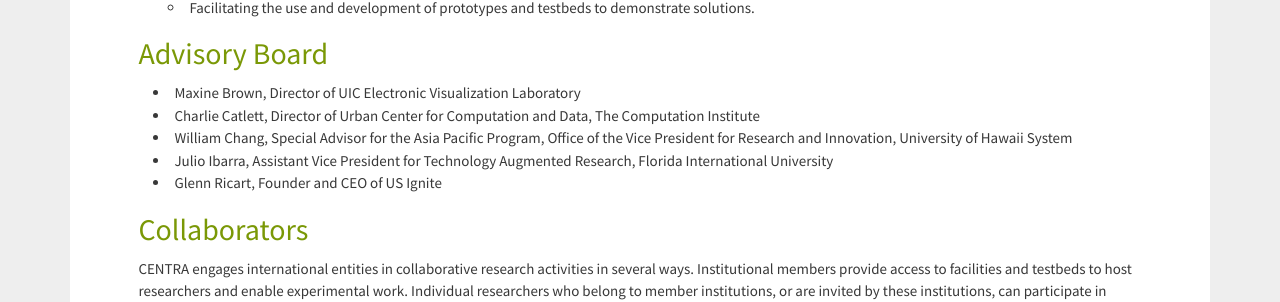
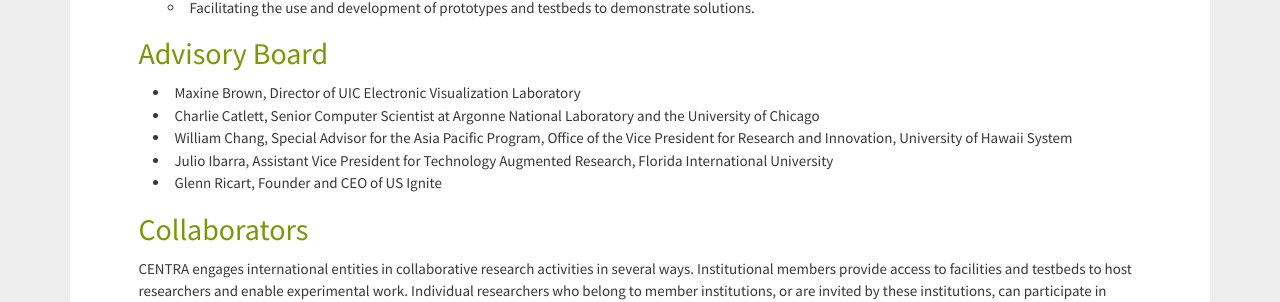
Before and after one commit to hmchou56/centra8, a Jekyll site: the page built from about.md, in a window 1280 px wide. Shown: the part 1256-1558 px from the top of the page. Built offline with Jekyll 4.4.1, drawn with Linux system fonts in a browser that asks for light colours; nearby versions of some CDN libraries.

Commit message:
updated Catlett's info

```diff
--- a/about.md
+++ b/about.md
@@ -58,7 +58,7 @@
 # Advisory Board
 
 * Maxine Brown, Director of UIC Electronic Visualization Laboratory
-* Charlie Catlett, Director of Urban Center for Computation and Data, The Computation Institute
+* Charlie Catlett, Senior Computer Scientist at Argonne National Laboratory and the University of Chicago
 * William Chang, Special Advisor for the Asia Pacific Program, Office of the Vice President for Research and Innovation, University of Hawaii System
 * Julio Ibarra, Assistant Vice President for Technology Augmented Research, Florida International University
 * Glenn Ricart, Founder and CEO of US Ignite
```
